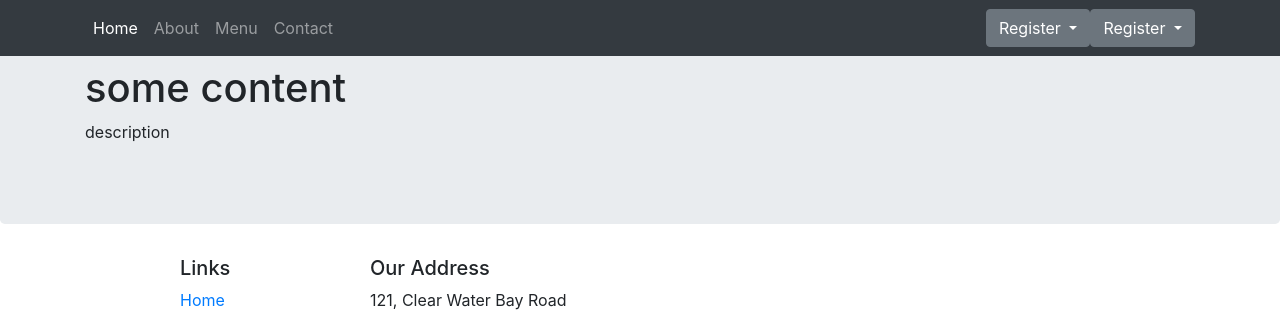
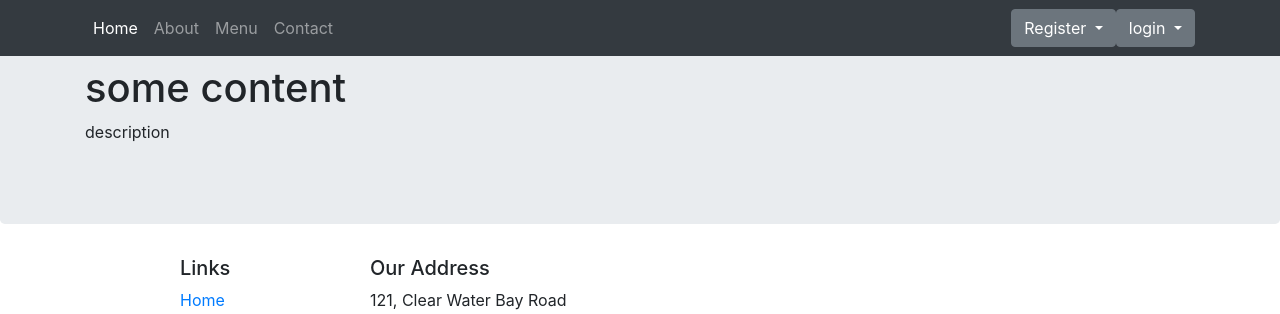
Before and after one commit to vaishnavi-kamineni13/mock-team2, a Django app: page / in a window 1280 px wide. Shown: the top 314 px of the page. Run offline with Django 3.2, Linux system fonts and the light colour scheme; some libraries are stand-ins or nearby versions.

Commit message:
Update index.html

```diff
--- a/main/templates/index.html
+++ b/main/templates/index.html
@@ -38,7 +38,7 @@
                 </div>
                 <div class="dropdown">
                     <button class="btn btn-secondary dropdown-toggle fa fa-sign-in " type="button" id="dropdownMenuButton" data-toggle="dropdown" aria-haspopup="true" aria-expanded="false">
-                      Register
+                      login
                     </button>
                     <div class="dropdown-menu" aria-labelledby="dropdownMenuButton">
                       <a class="dropdown-item" href="#">login as a donor</a>
```
